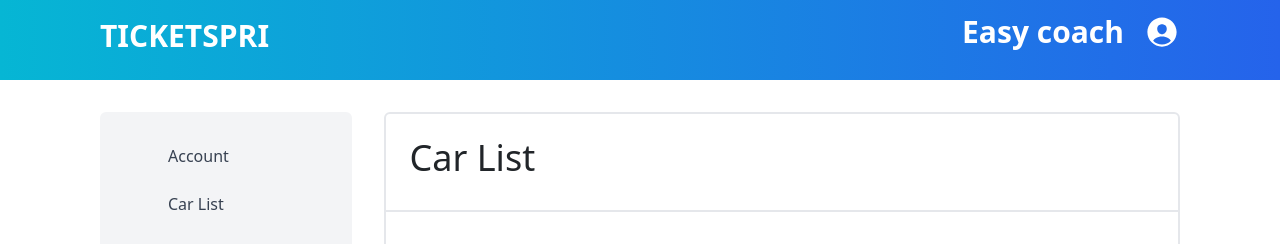
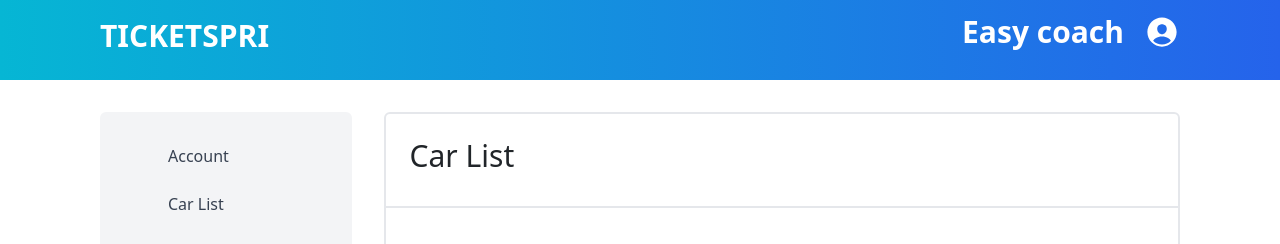
Before and after one commit to SheeTabz/TICKETSPRI, a React (Create React App) app: page /saccoBuses in a window 1280 px wide. Shown: the top 244 px of the page. Built offline with nearby package versions, Linux system fonts and the light colour scheme.

Commit message:
Reduce text size in the car lst header

```diff
--- a/src/components/CarLists.jsx
+++ b/src/components/CarLists.jsx
@@ -6,7 +6,7 @@ function CarLists() {
   return (
     <div className='flex flex-col'>
         <div className='border-b-2 border-gray-200'>
-        <h1 className='text-4xl font-medium p-4'>Car List</h1>
+        <h1 className='text-3xl font-medium p-4'>Car List</h1>
         </div>
         <div className=' flex flex-col flex-1 space-y-6 mt-[30px]  max-h-[87vh] overflow-y-auto'>
         <CarCard/>
```
